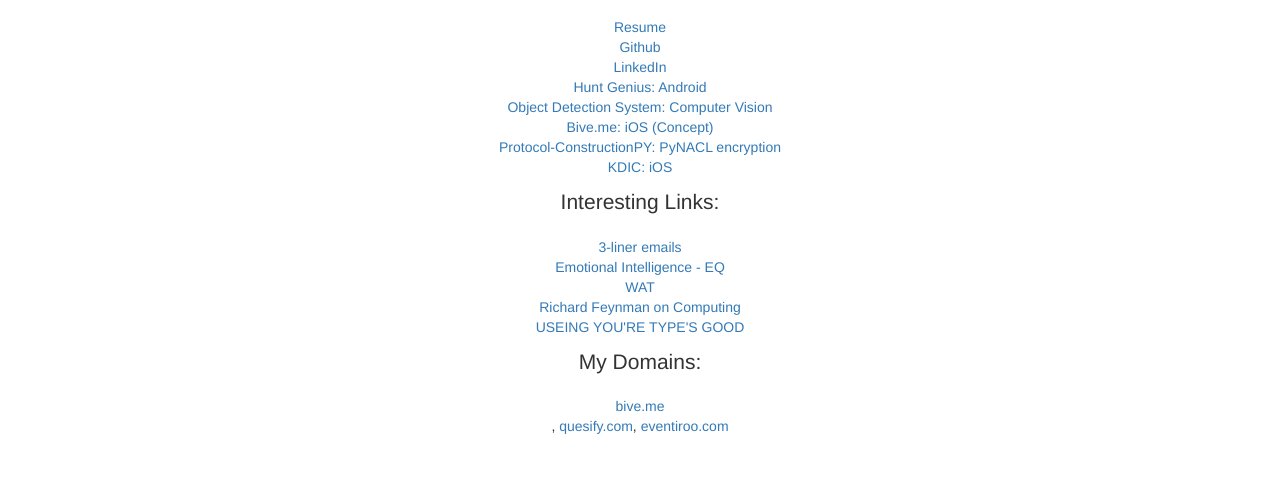
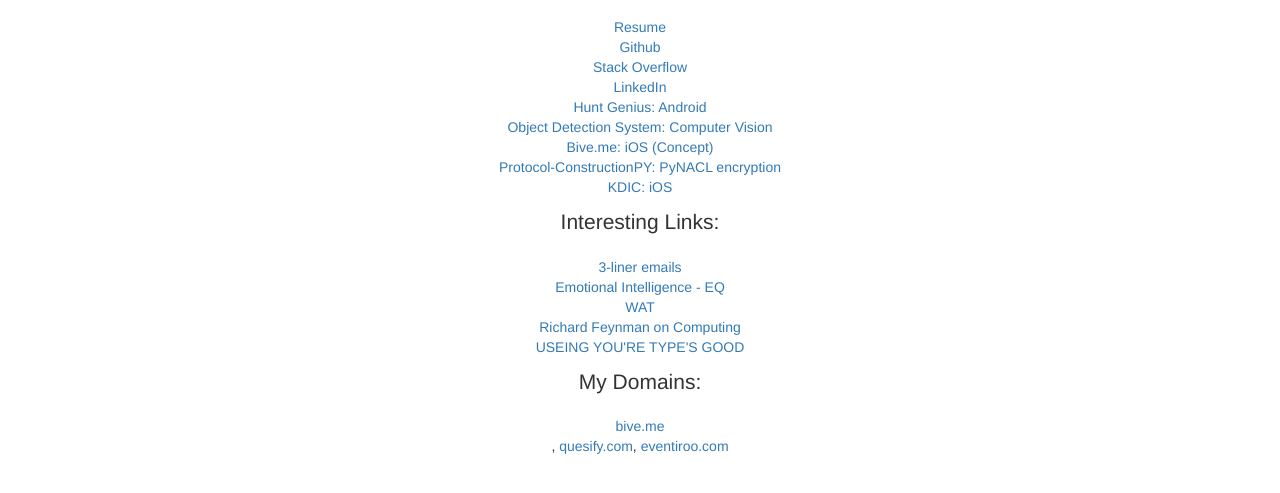
Before and after one commit to shaun117/shaun117.github.io, a plain HTML site: page index.html in a window 1280 px wide. Shown: the part 201-694 px from the top of the page. Drawn offline with Linux system fonts and the light colour scheme.

Commit message:
stack overflow

```diff
--- a/index.html
+++ b/index.html
@@ -73,6 +73,7 @@
                 <ul class="list-unstyled">
                     <li><a href="ShaunMataireRes.pdf">Resume</a></li>
                     <li><a href="https://github.com/shaun117">Github</a></li>
+                    <li><a href="http://stackoverflow.com/users/3723198/shaun">Stack Overflow</a></li>
                     <li><a href="https://www.linkedin.com/in/shaunmataire">LinkedIn</a></li>
                     <li><a href="https://launchkit.io/websites/ZA5U6wlLW7I/">Hunt Genius: Android</a></li>
                     <li><a href="https://github.com/shaun117/Obstacle-Detection-Proto">Object Detection System: Computer Vision</a></li>
```
